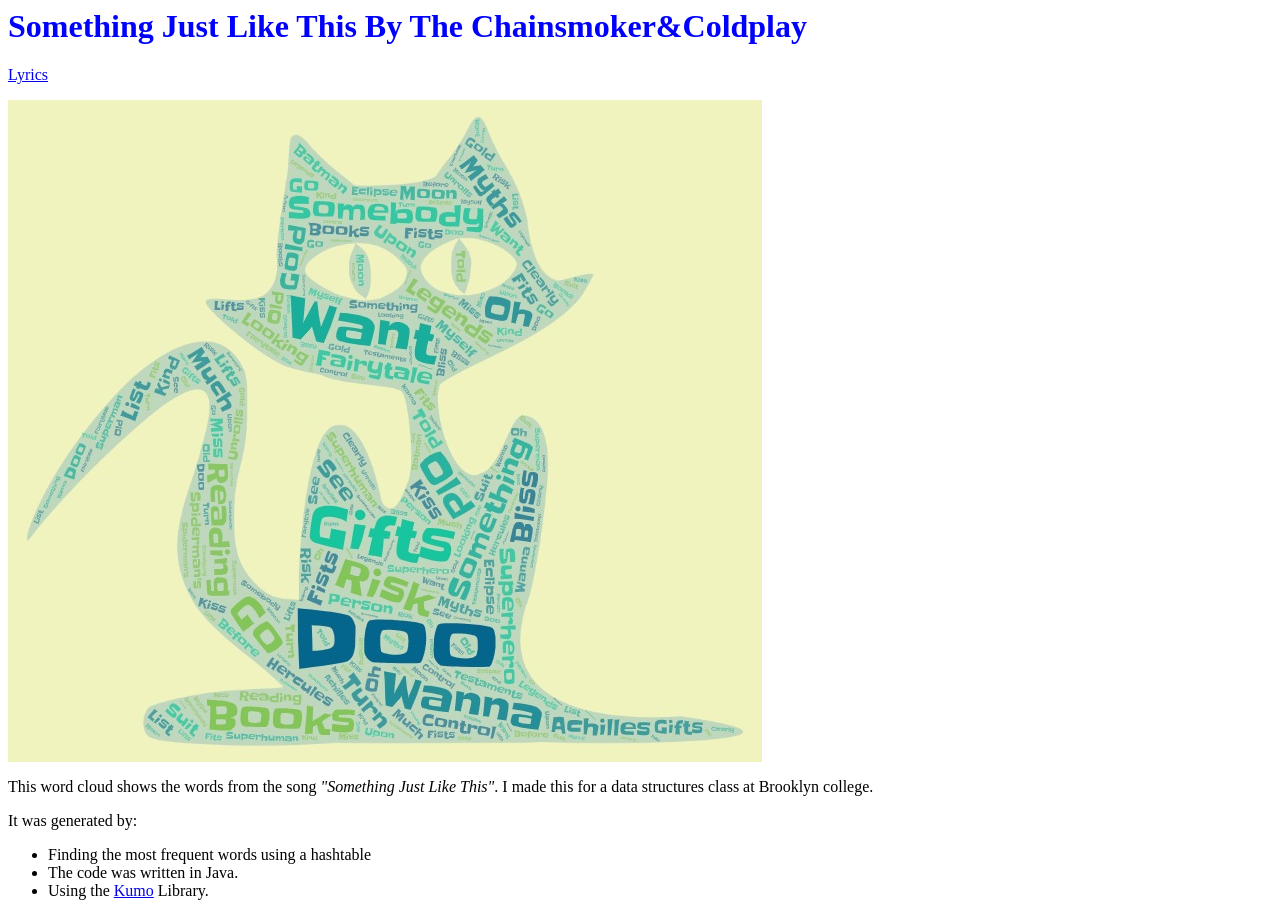
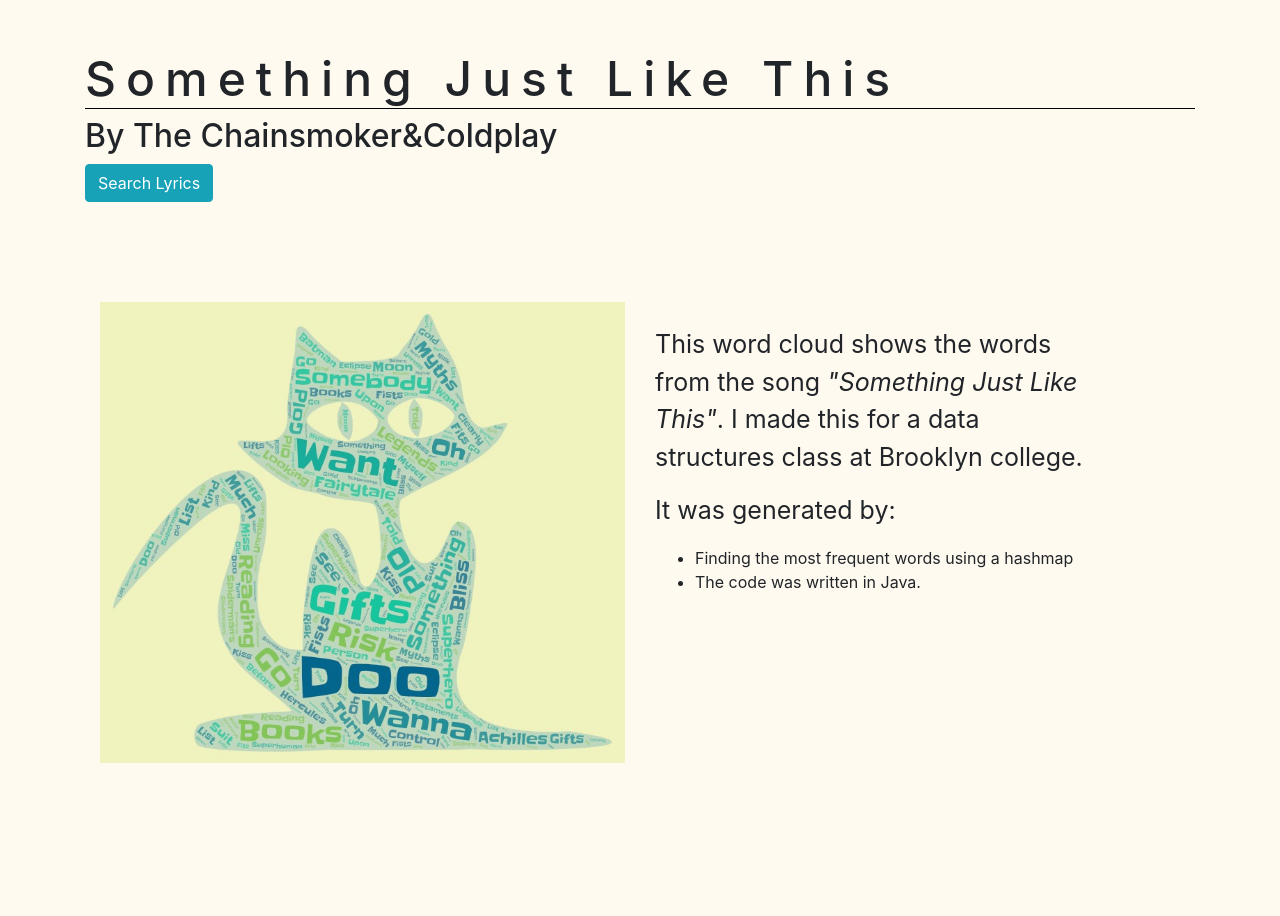
Before and after one commit to liyanping526/CISC3130, a plain HTML site: page Assignment4/index.html in a window 1280 px wide. After the commit the page ends 863 px from the top, so only its background shows below. Drawn offline with nearby package versions, Linux system fonts and the light colour scheme.

Commit message:
Add files via upload

```diff
--- a/Assignment4/index.html
+++ b/Assignment4/index.html
@@ -1,21 +1,54 @@
+<!DOCTYPE html>
 <html>
 <head>
-  <title>Word Cloud</title>
-  <style>
-  .header {
-    margin-bottom: 1em;
+	    <link rel="stylesheet" href="https://maxcdn.bootstrapcdn.com/bootstrap/4.0.0/css/bootstrap.min.css" integrity="sha384-Gn5384xqQ1aoWXA+058RXPxPg6fy4IWvTNh0E263XmFcJlSAwiGgFAW/dAiS6JXm" crossorigin="anonymous">
+
+	<title>Assignment 4</title>
+	<style >
+		body{
+			background-color: floralwhite;
+			margin: 0 auto;
 		}
-    h1 { color: blue; }
+		.container{
+			margin-top: 50px;
+		}
+		section h1{
+			font-size:3em;
+			letter-spacing: 10px;
+			border-bottom: solid black 1px;
+			}
+		section .row{
+			margin:100px 0;
+		}
+		section p{
+			font-size:25px;
+		}
+		.first-column img{
+			width:100%;
+			max-height: 800px;
+		}
 	</style>
 </head>
 <body>
-  <div class="header">
-    <h1>Something Just Like This By The Chainsmoker&Coldplay</h1>
-    <a href="https://genius.com/The-chainsmokers-and-coldplay-something-just-like-this-lyrics">Lyrics</a>
+    <section>
+      <div class="container">
+        <h1>Something Just Like This </h1>
+        <h2>By The Chainsmoker&Coldplay</h2>
+  		<p>
+  			<a href="https://genius.com/The-chainsmokers-and-coldplay-something-just-like-this-lyrics">
+  				<button type="button" class="btn btn-info">
+  					<span class="glyphicon glyphicon-search"></span>
+  					Search Lyrics
+    			</button>
+    		</a>
+  		</p>
+  		</p>
+        <div class="row">
+          <div class="col-md-6 first-column">
+            <img src="WordArt.jpeg">
           </div>
-  <div class="content">
-    <img src="WordArt.jpeg" />
-    <br/>
+          <div class="col-md-5 second-column">
+            <br>
 		    <p>
 		      This word cloud shows the words from the song <em>"Something Just Like This"</em>.
 		      I made this for a data structures class at Brooklyn college.
@@ -23,11 +56,13 @@
 		    <p>
 		      It was generated by:
 		      <ul>
-        <li>Finding the most frequent words using a hashtable</li>
+		        <li>Finding the most frequent words using a hashmap</li>
 		        <li>The code was written in Java.</li>
-        <li>Using the <a href="https://github.com/kennycason/kumo">Kumo</a> Library.</li>
 		      </ul>
 		    </p>
           </div>
+        </div>
+      </div>
+    </section>
 </body>
 </html>
```
Lines whose indentation alone changed are shown as unchanged.
